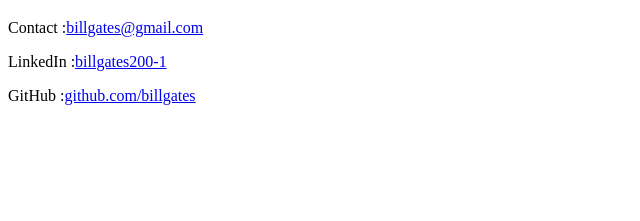
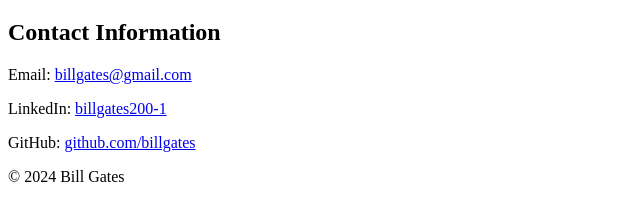
Before and after one commit to Abhishek200-1/HTML-Resume-Project, a plain HTML site: page index.html in a window 1280 px wide. Shown: the part 61-282 px from the top of the page, without its empty margins (0-640 px from the left). Drawn offline with Linux system fonts and the light colour scheme.

Commit message:
Update Links and Add Semantic HTML

```diff
--- a/index.html
+++ b/index.html
@@ -3,16 +3,24 @@
 <head>
     <meta charset="UTF-8">
     <meta name="viewport" content="width=device-width, initial-scale=1.0">
-    <title>Document</title>
+    <title>Bill Gates - Resume</title>
 </head>
 <body>
-    <div class="main">
-        <div class="basicinfo">
-            <h1>Bill Gates</h1>
-            <p>Contact :<a href="abcd.com">billgates@gmail.com</a></p>
-            <p>LinkedIn :<a href="abcd.com">billgates200-1</a></p>
-            <p>GitHub :<a href="abcd.com">github.com/billgates</a></p>
-        </div>
-    </div>
+    <header>
+        <h1>Bill Gates</h1>
+    </header>
+
+    <main class="main">
+        <section class="basicinfo">
+            <h2>Contact Information</h2>
+            <p>Email: <a href="mailto:billgates@gmail.com">billgates@gmail.com</a></p>
+            <p>LinkedIn: <a href="https://www.linkedin.com/in/billgates200-1">billgates200-1</a></p>
+            <p>GitHub: <a href="https://github.com/billgates">github.com/billgates</a></p>
+        </section>
+    </main>
+
+    <footer>
+        <p>&copy; 2024 Bill Gates</p>
+    </footer>
 </body>
 </html>
```
